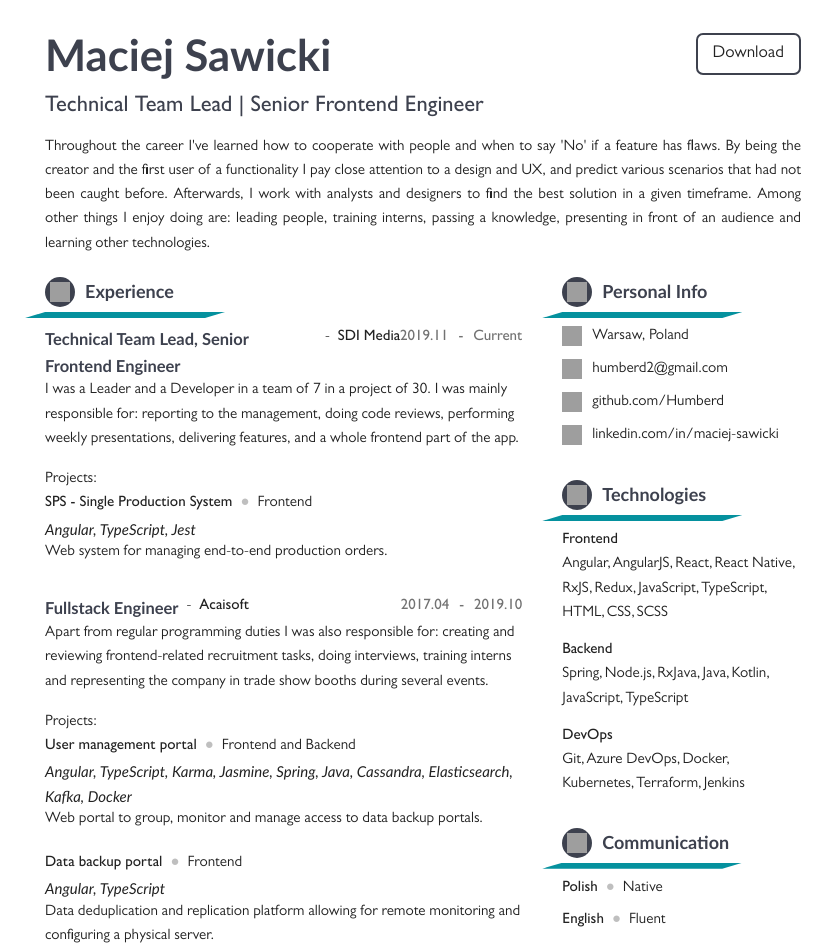
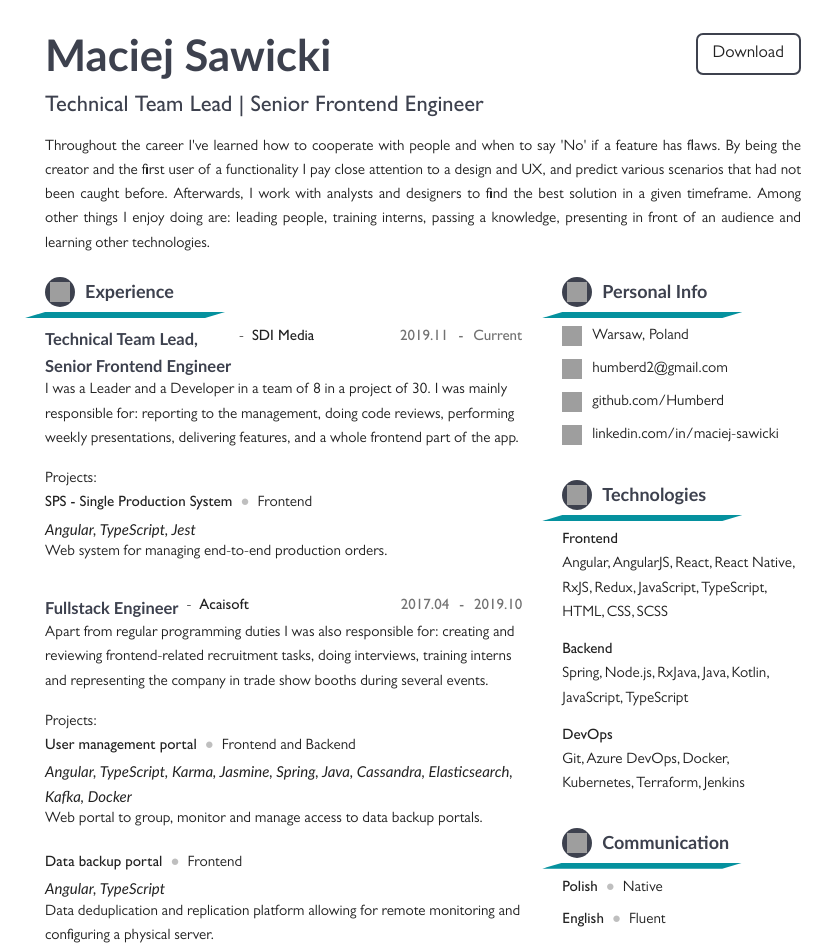
Before and after one commit to Humberd/resume, a Gatsby site: page / in a window 1280 px wide. Shown: the top 952 px of the page, without its empty margins (217-1049 px from the left). Built offline with nearby package versions, Linux system fonts and the light colour scheme; Gatsby itself is replaced by a stand-in of ours; grey boxes are pictures that could not be loaded.

Commit message:
There can be now multiple positions per WorkHistory

```diff
--- a/src/components/segments/work-history.tsx
+++ b/src/components/segments/work-history.tsx
@@ -21,7 +21,7 @@ export interface WorkEntryProps {
     from: string,
     to: string;
   },
-  position: string;
+  positions: string[];
   shortDescription?: string;
   company: string;
   projects: WorkProjectProps[];
@@ -30,7 +30,15 @@ export interface WorkEntryProps {
 const WorkEntry = (props: WorkEntryProps) => (
     <li className="work-details entries-group">
       <DateEntry date={props.date}>
-        <h3 className="position">{props.position}</h3>
+        <h3 className="position">
+          {props.positions.map((position, index)=> (
+            <>
+              <div>
+                {position}
+                {index !== props.positions.length - 1 && <span>,</span>}</div>
+            </>
+          ))}
+        </h3>
         <span className="separator">-</span>
         <span className="company">{props.company}</span>
       </DateEntry>
--- a/src/pages/index.tsx
+++ b/src/pages/index.tsx
@@ -199,8 +199,8 @@ const WorkHistorySegment = () => (
                 from: '2019.11',
                 to: 'Current',
               },
-              position: 'Technical Team Lead, Senior Frontend Engineer',
-              shortDescription: `I was a Leader and a Developer in a team of 7 in a project of 30.
+              positions: ['Technical Team Lead', 'Senior Frontend Engineer'],
+              shortDescription: `I was a Leader and a Developer in a team of 8 in a project of 30.
               I was mainly responsible for: reporting to the management, doing code reviews,
               performing weekly presentations, delivering features, and a whole frontend part of the app.`,
               company: 'SDI Media',
@@ -218,7 +218,7 @@ const WorkHistorySegment = () => (
                 from: '2017.04',
                 to: '2019.10',
               },
-              position: 'Fullstack Engineer',
+              positions: ['Fullstack Engineer'],
               shortDescription: `Apart from regular programming duties
               I was also responsible for: creating and reviewing frontend-related recruitment tasks,
               doing interviews, training interns and representing the company in
@@ -256,7 +256,7 @@ const WorkHistorySegment = () => (
                 from: '2016.06',
                 to: '2017.03',
               },
-              position: 'Frontend Developer',
+              positions: ['Frontend Developer'],
               company: 'Transition Technologies',
               projects: [
                 {
```
